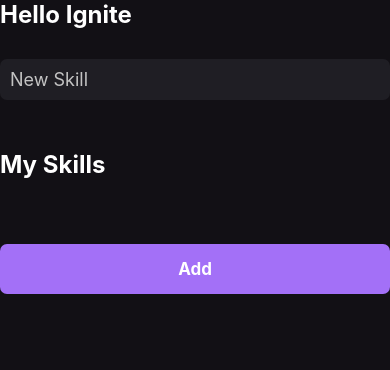
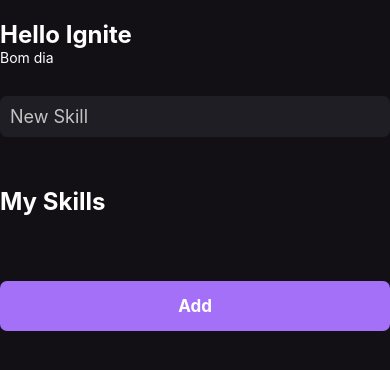
Before and after one commit to marciordj/react-native-fundamentals, a React Native app: screen / in a window 390 px wide. Shown: the top 370 px of the page. Built offline with nearby package versions, Linux system fonts and the light colour scheme.

Commit message:
learn about useEffect
Signed-off-by: Marcio Rodrigues <lmarciorodriguesjunior@gmail.com>

```diff
--- a/src/screens/Home.js
+++ b/src/screens/Home.js
@@ -1,4 +1,4 @@
-import React, {useCallback, useState} from 'react';
+import React, {useCallback, useEffect, useState} from 'react';
 import { Text, StyleSheet, SafeAreaView, TextInput, Platform, FlatList, ScrollView } from 'react-native';
 
 
@@ -9,19 +9,49 @@ import SkillCard from '../components/SkillCard';
 const Home = () => {
   const [newSkill, setNewSkill] = useState();
   const [mySkills, setMySkills] = useState([])
+  const [grettings, setGretting] = useState('')
+
+  const currentHour = new Date().getHours();
 
   const handleAddSkill = useCallback(() => {
     setMySkills(oldSkill => [...oldSkill, newSkill])
   })
 
+  useEffect(() => {
+
+     if (currentHour < 12) {
+       return setGretting('Bom dia')
+     }
+
+     if (currentHour >= 12 && currentHour <= 18) {
+       return setGretting('Boa Tarde')
+
+     }
+
+     return setGretting('Boa noite')
+  }, [])
+
+  //toda vez que esse estado sofrer qualquer alteração, o use effect vai disparar a função que está nele
+  //Mas se nao tiver nenhuma dependecia, ele só vai disparar quando o componente for montado
+  //um bom exemplo aqui do que falei, é que quando coloco o newSkill, que está guardando o estado de setNewSkill, que é modificado cada vez que
+  //é modificado alguma coisa no input, ele dispara um console.log, que foi a função que passei pra ele
+
   return (
     <SafeAreaView style={styles.container}>
       <Text style={styles.title}>Hello Ignite</Text>
 
-      <TextInput style={styles.input} placeholder='New Skill' onChangeText={setNewSkill} placeholderTextColor='#c3c3c3' />
+      <Text style={styles.subtitle}>{grettings}</Text>
+
+      <TextInput
+      style={styles.input}
+      placeholder='New Skill'
+      onChangeText={setNewSkill} //pra ficar explicito, poderia colocar text => setNewSkill(text)
+      placeholderTextColor='#c3c3c3'
+      />
 
       <Text style={[styles.title, { marginVertical: 50 }]}>My Skills</Text>
       {/* Da pra reaproveitar estilos de outros componentes e incrementar com algo que falta passando no array */}
+
 
       <Button onPress={handleAddSkill} />
 
@@ -50,11 +80,15 @@ const styles = StyleSheet.create({
     flex: 1,
     backgroundColor: '#121015',
     paddingHorizontal: 30,
+    paddingTop: 20
   },
   title: {
     color: '#FFF',
     fontSize: 24,
     fontWeight: 'bold'
+  },
+  subtitle: {
+    color: '#fff'
   },
   input: {
     backgroundColor: '#1f1e24',
```
